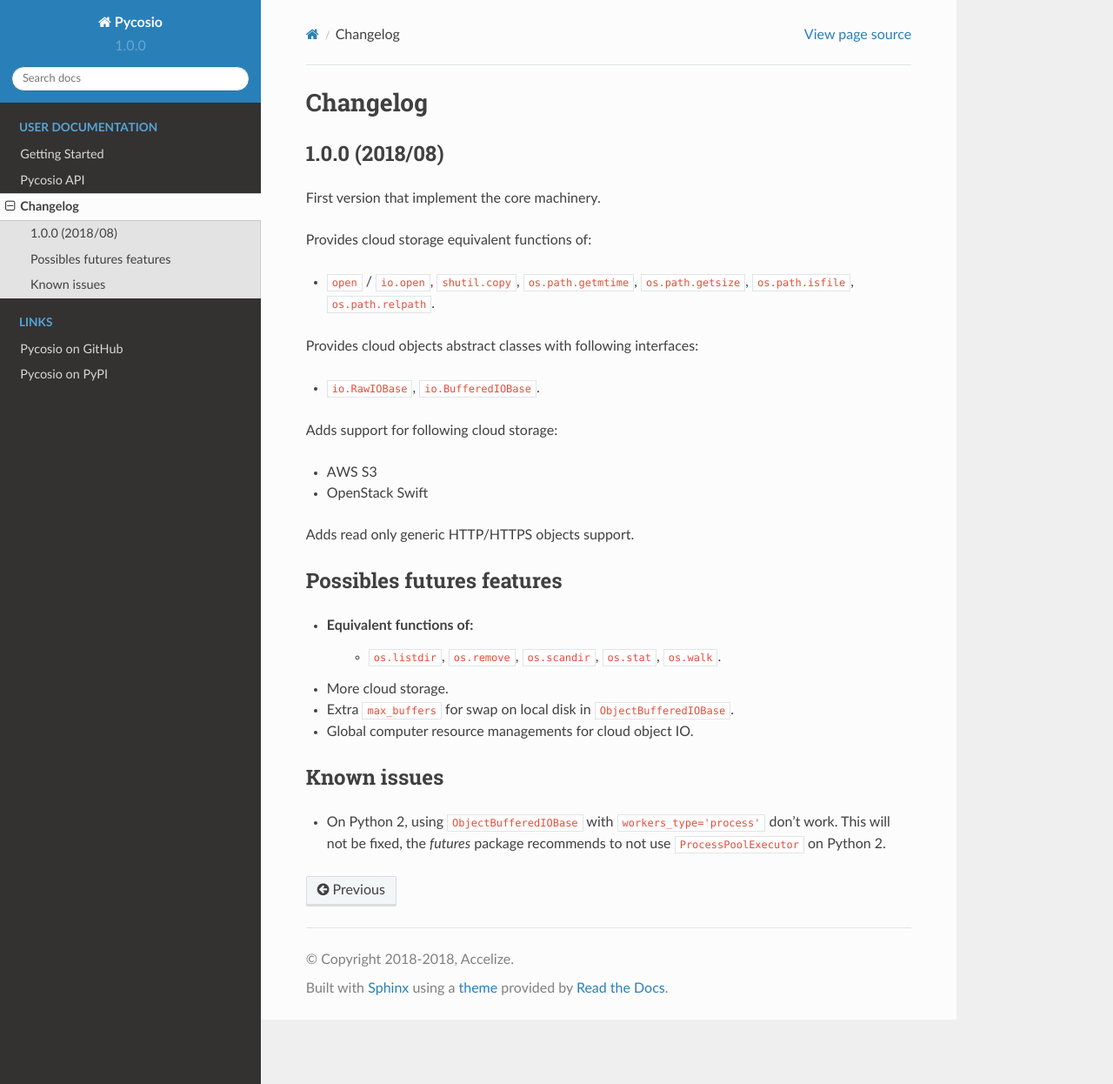
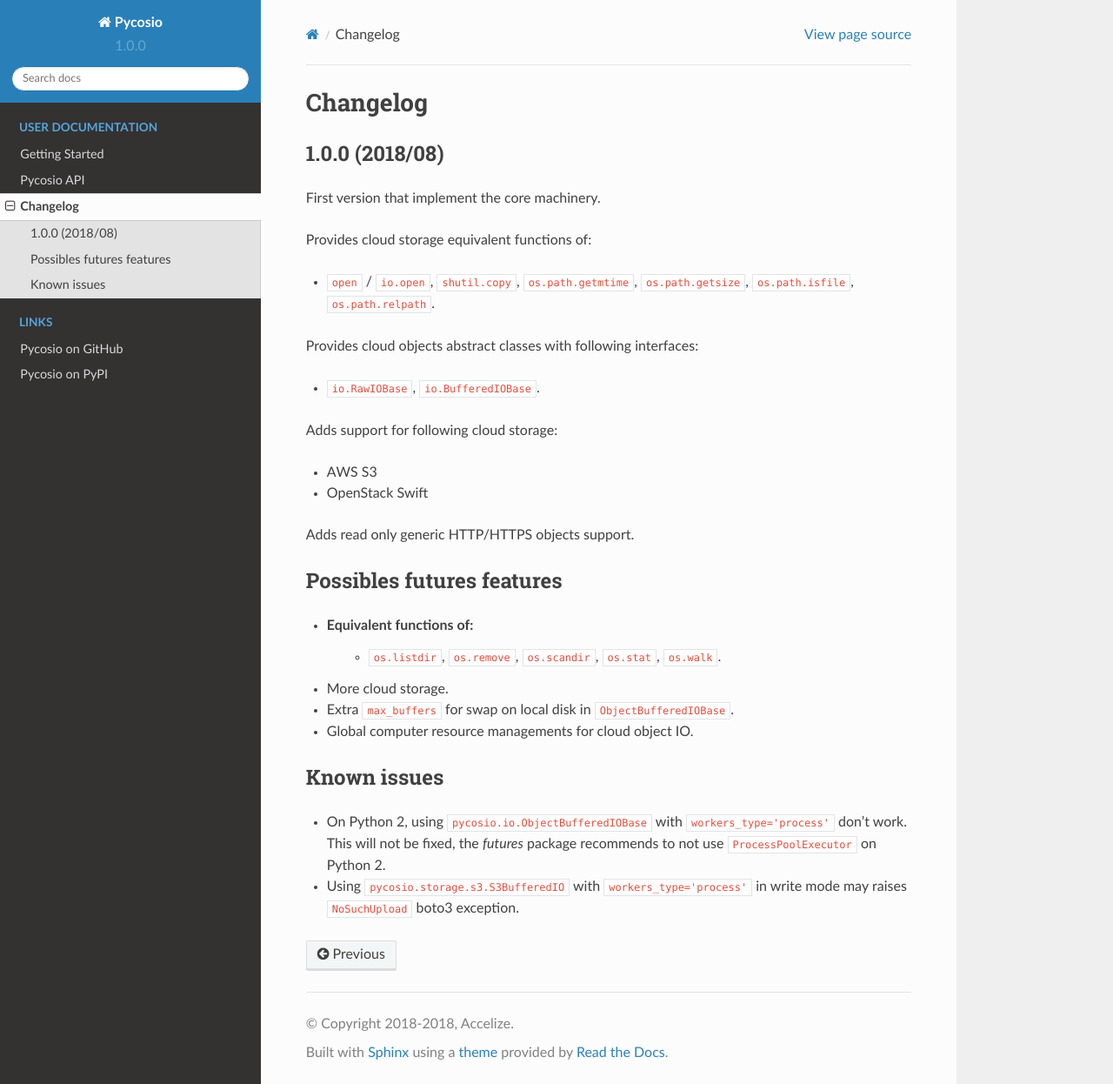
Before and after one commit to JGoutin/airfs, a Sphinx documentation site: the page built from docs/changes.rst, in a window 1280 px wide and 1246 px high. Shown: the whole window at 87% size. Built offline with Sphinx 7.4.7 and the Read the Docs theme 2.0.0, drawn with Linux system fonts in a browser that asks for light colours.

Commit message:
Known S3 bug

```diff
--- a/docs/changes.rst
+++ b/docs/changes.rst
@@ -34,6 +34,9 @@ Possibles futures features
 Known issues
 ------------
 
-* On Python 2, using ``ObjectBufferedIOBase`` with ``workers_type='process'``
-  don't work. This will not be fixed, the *futures* package recommends to not
-  use ``ProcessPoolExecutor`` on Python 2.
+* On Python 2, using ``pycosio.io.ObjectBufferedIOBase`` with
+  ``workers_type='process'`` don't work. This will not be fixed,
+  the *futures* package recommends to not use ``ProcessPoolExecutor`` on
+  Python 2.
+* Using ``pycosio.storage.s3.S3BufferedIO`` with ``workers_type='process'``
+  in write mode may raises ``NoSuchUpload`` boto3 exception.
```
